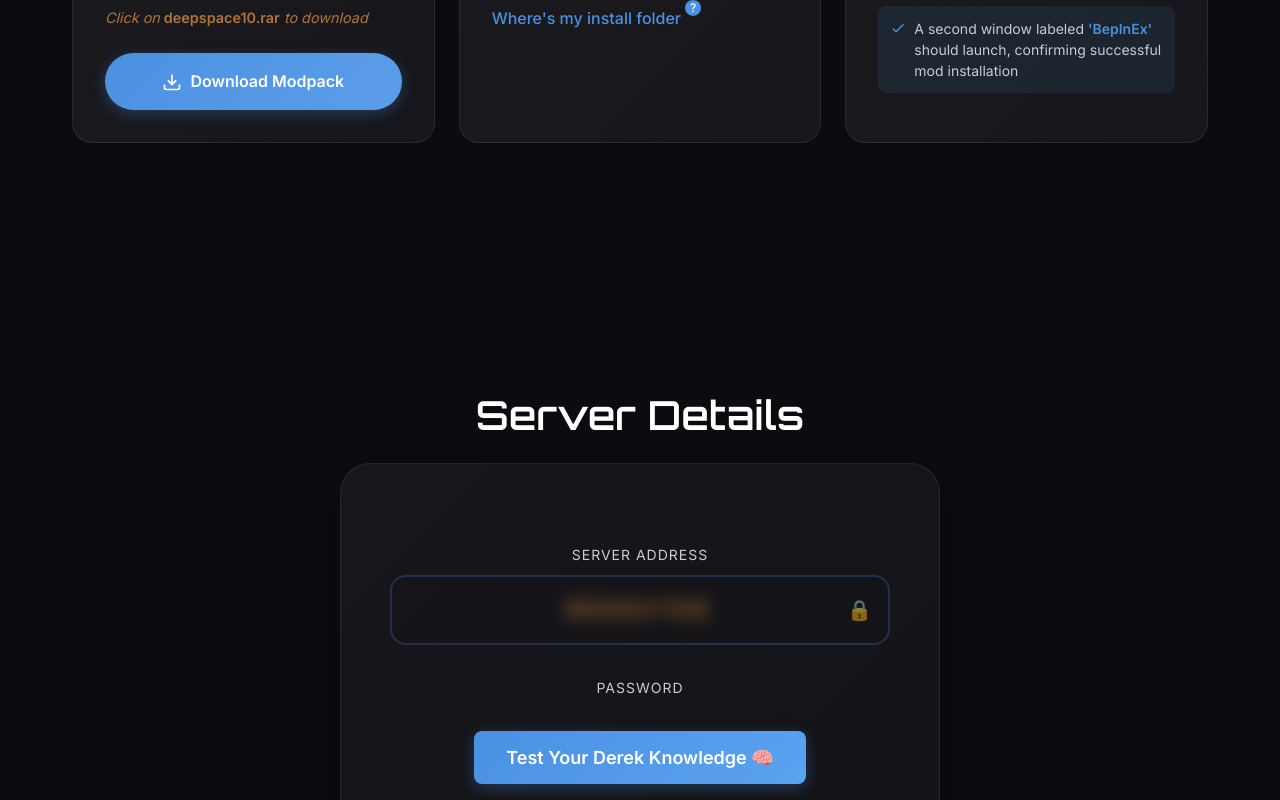
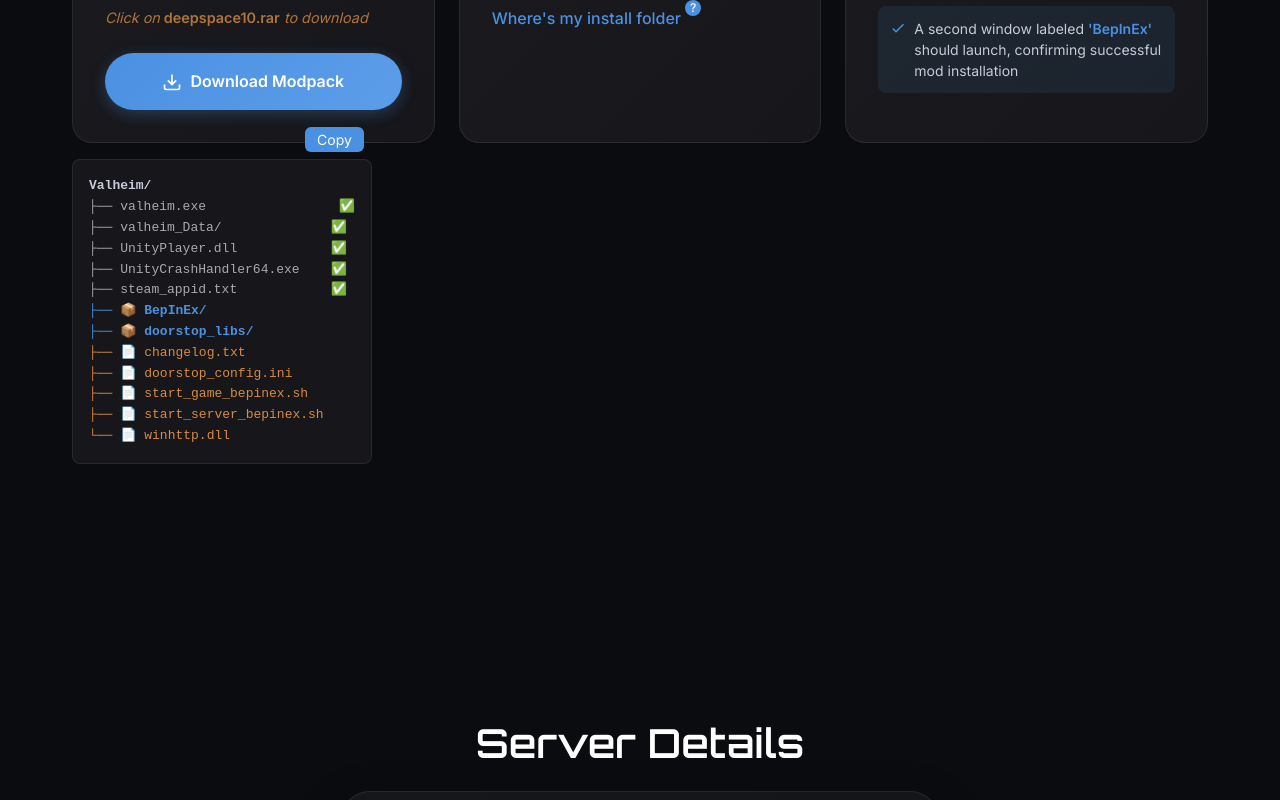
Before and after one commit to chreez/deep-space-10-website, a React (Vite) app: page / in a window 1280 px wide. Shown: the part 1240-2040 px from the top of the page. Built offline with nearby package versions, Linux system fonts and the light colour scheme.

Commit message:
Add GameDirectoryTree component

```diff
--- /dev/null
+++ b/src/components/GameDirectoryTree.tsx
@@ -0,0 +1,51 @@
+import { useState } from 'react'
+import styles from '../styles/modules/GameDirectoryTree.module.css'
+
+const lines = [
+  { text: 'Valheim/', className: styles.root },
+  { text: '├── valheim.exe                 ✅', className: styles.existing },
+  { text: '├── valheim_Data/              ✅', className: styles.existing },
+  { text: '├── UnityPlayer.dll            ✅', className: styles.existing },
+  { text: '├── UnityCrashHandler64.exe    ✅', className: styles.existing },
+  { text: '├── steam_appid.txt            ✅', className: styles.existing },
+  { text: '├── 📦 BepInEx/', className: styles.modpackFolder, tooltip: true },
+  { text: '├── 📦 doorstop_libs/', className: styles.modpackFolder, tooltip: true },
+  { text: '├── 📄 changelog.txt', className: styles.modpackFile, tooltip: true },
+  { text: '├── 📄 doorstop_config.ini', className: styles.modpackFile, tooltip: true },
+  { text: '├── 📄 start_game_bepinex.sh', className: styles.modpackFile, tooltip: true },
+  { text: '├── 📄 start_server_bepinex.sh', className: styles.modpackFile, tooltip: true },
+  { text: '└── 📄 winhttp.dll', className: styles.modpackFile, tooltip: true }
+]
+
+function GameDirectoryTree() {
+  const [copied, setCopied] = useState(false)
+
+  const copyTree = () => {
+    const text = lines.map(l => l.text).join('\n')
+    navigator.clipboard.writeText(text).then(() => {
+      setCopied(true)
+      setTimeout(() => setCopied(false), 2000)
+    })
+  }
+
+  return (
+    <div className={styles.wrapper}>
+      <button className={`${styles.copyButton} ${copied ? styles.copied : ''}`} onClick={copyTree} aria-label="Copy directory tree">
+        {copied ? 'Copied!' : 'Copy'}
+      </button>
+      <pre className={styles.tree}>
+        {lines.map((line, idx) => (
+          <code
+            key={idx}
+            className={`${styles.line} ${line.className}`}
+            data-tooltip={line.tooltip ? 'Included in the Deep Space 10 modpack' : undefined}
+          >
+            {line.text}
+          </code>
+        ))}
+      </pre>
+    </div>
+  )
+}
+
+export default GameDirectoryTree
--- a/src/components/SetupInstructions.tsx
+++ b/src/components/SetupInstructions.tsx
@@ -1,5 +1,6 @@
 import { useState } from 'react'
 import './SetupInstructions.css'
+import GameDirectoryTree from './GameDirectoryTree'
 
 function SetupInstructions() {
   const [showInstallHint, setShowInstallHint] = useState(false)
@@ -62,6 +63,7 @@
             </div>
           </div>
         </div>
+        <GameDirectoryTree />
       </div>
     </section>
   )
--- /dev/null
+++ b/src/styles/modules/GameDirectoryTree.module.css
@@ -0,0 +1,87 @@
+.wrapper {
+  position: relative;
+  display: inline-block;
+  margin-top: 1rem;
+}
+
+.copyButton {
+  position: absolute;
+  right: 0.5rem;
+  top: -2rem;
+  background: var(--runestone-blue);
+  color: white;
+  border: none;
+  padding: 0.25rem 0.75rem;
+  border-radius: 6px;
+  font-size: 0.875rem;
+  cursor: pointer;
+  transition: background 0.3s;
+}
+
+.copyButton:hover {
+  background: var(--solar-flare-amber);
+}
+
+.copied {
+  background: var(--solar-flare-amber);
+}
+
+.tree {
+  font-family: 'JetBrains Mono', monospace;
+  background: rgba(31, 31, 35, 0.6);
+  padding: 1rem;
+  border-radius: 8px;
+  border: 1px solid rgba(199, 204, 214, 0.1);
+  color: var(--moonstone-steel);
+  overflow-x: auto;
+}
+
+.line {
+  display: block;
+  white-space: pre;
+  transition: transform 0.2s;
+  position: relative;
+}
+
+.existing {
+  color: #aaaaaa;
+}
+
+.modpackFolder {
+  font-weight: 700;
+  color: var(--runestone-blue);
+}
+
+.modpackFile {
+  color: var(--solar-flare-amber);
+}
+
+.line[data-tooltip]:hover {
+  transform: scale(1.02);
+}
+
+.line[data-tooltip]::after {
+  content: attr(data-tooltip);
+  position: absolute;
+  left: 100%;
+  top: 50%;
+  transform: translate(0, -50%) scale(0.8);
+  background: rgba(0, 0, 0, 0.75);
+  color: white;
+  padding: 0.25rem 0.5rem;
+  border-radius: 4px;
+  opacity: 0;
+  white-space: nowrap;
+  transition: opacity 0.2s, transform 0.2s;
+  margin-left: 0.5rem;
+  pointer-events: none;
+}
+
+.line[data-tooltip]:hover::after {
+  opacity: 1;
+  transform: translate(0, -50%) scale(1);
+}
+
+.root {
+  font-weight: 700;
+}
```
Also changed, not shown: src/styles/modules/GameDirectoryTree.module.css.d.ts (added, +12 -0 lines).
